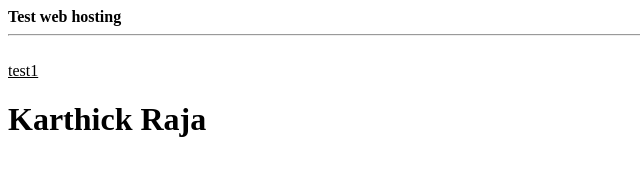
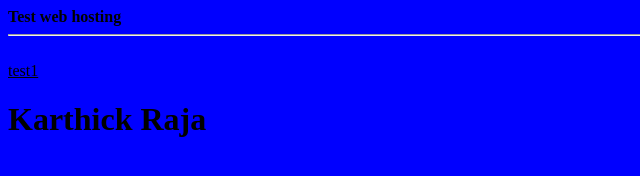
Before and after one commit to KarthickRajaBaskaran/Tracker, a plain HTML site: page index.html in a window 1280 px wide. Shown: the whole page, without its empty margins (0-640 px from the left). Drawn offline with Linux system fonts and the light colour scheme.

Commit message:
Update index.html

```diff
--- a/index.html
+++ b/index.html
@@ -1,4 +1,5 @@
-<B>Test web hosting</B>
+<body style="background-color:blue;"><B>Test web hosting</B>
 <hr><br/>
 <U>test1</U>
 <h1>Karthick Raja</h1>
+  </body>
```
